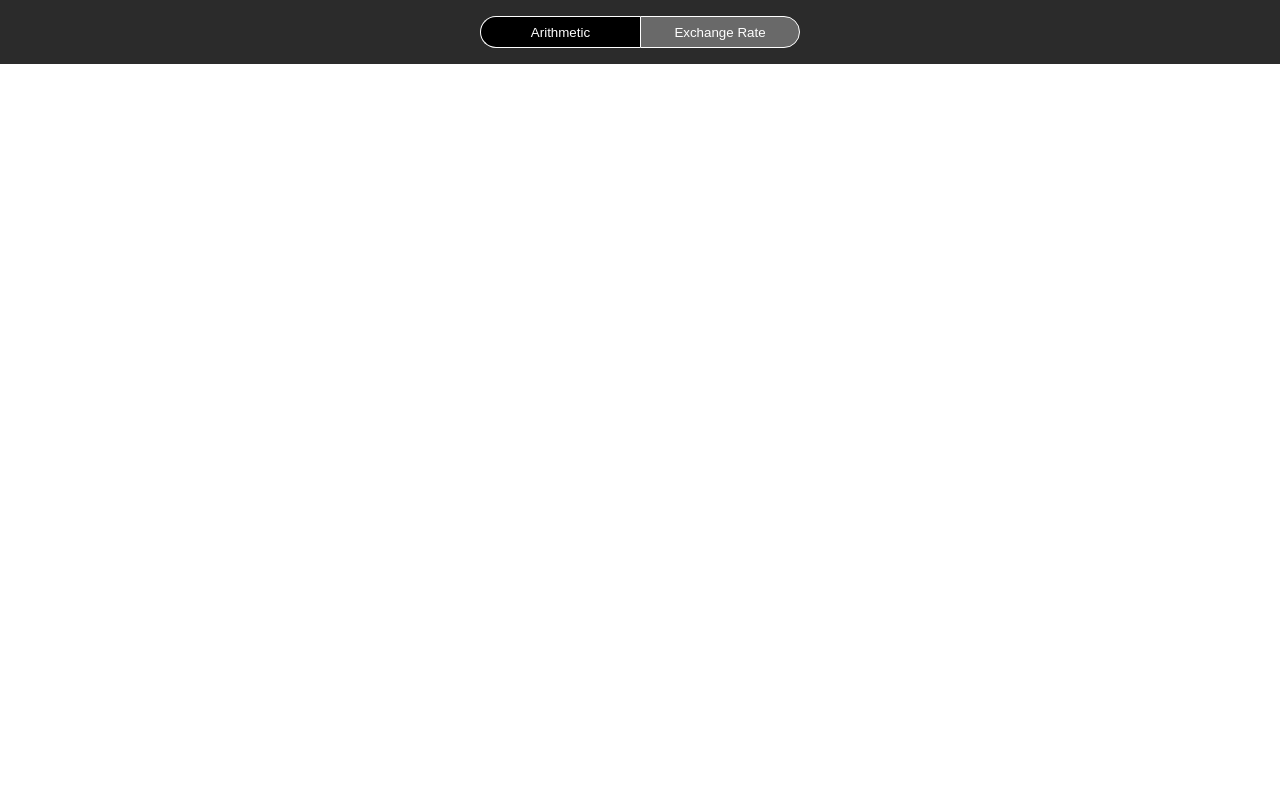
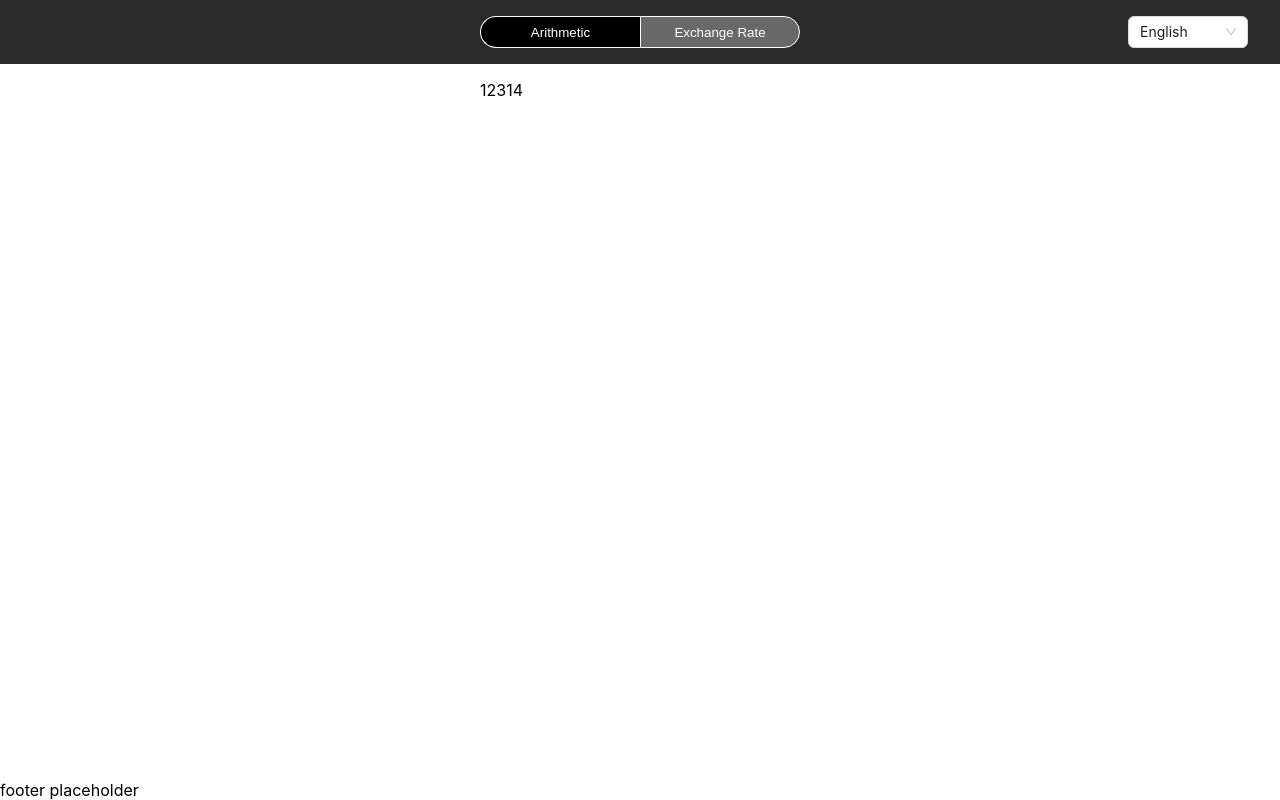
Before and after one commit to deathdayss/web-calculator, a Next.js app: page / in a window 1280 px wide. Built offline with nearby package versions, Linux system fonts and the light colour scheme.

Commit message:
Add Section Template

```diff
--- /dev/null
+++ b/components/ArithmeticMain/index.tsx
@@ -0,0 +1,5 @@
+const ArithmeticMain = () => {
+    return <div>12314</div>;
+}
+
+export default ArithmeticMain
--- /dev/null
+++ b/components/common/Footer/index.module.scss
@@ -0,0 +1,3 @@
+.footer {
+    margin-top: auto;
+}
--- /dev/null
+++ b/components/common/Footer/index.tsx
@@ -0,0 +1,7 @@
+import styles from './index.module.scss'
+
+export default function Footer() {
+    return <footer className={styles.footer}>
+        footer placeholder
+    </footer>
+}
--- a/components/common/Header/index.tsx
+++ b/components/common/Header/index.tsx
@@ -16,16 +16,19 @@ interface HeaderProps {
     sectionKey: string;
 }
 
-const headerContainerId = 'header-container'
-// const selectLanguageHandle = (langCode: LanguageCode) => {
-//     languageDisplay.setLangCode(langCode);
-// }
+const headerContainerId = 'header-container';
+const isUsinglanguageSelect = true;
+const selectLanguageHandle = (langCode: LanguageCode) => {
+    languageDisplay.setLangCode(langCode);
+}
 
 const Header = ({ sectionKey }: HeaderProps) => {
     const headerText = languageDisplay.getLangText.Header;
-    // useEffect(() => {
-    //     languageDisplay.setLangCodeFromLocalStorage()
-    // }, [])
+    useEffect(() => {
+        if (isUsinglanguageSelect) {
+            languageDisplay.setLangCodeFromLocalStorage()
+        }
+    }, [])
     return <div id={headerContainerId} className={styles.headerContainer}>
         <div className={styles.itemsContainer}>
             <div></div>
@@ -43,9 +46,9 @@ const Header = ({ sectionKey }: HeaderProps) => {
                 })}
             </div>
             <div className={styles.languageContainer}>
-                {/* <Select className={styles.select} getPopupContainer={() => document.getElementById(headerContainerId) as HTMLElement} value={languageDisplay.getLangCode} style={{ width: 120 }} onChange={selectLanguageHandle}>
+                {isUsinglanguageSelect ? <Select className={styles.select} getPopupContainer={() => document.getElementById(headerContainerId) as HTMLElement} value={languageDisplay.getLangCode} style={{ width: 120 }} onChange={selectLanguageHandle}>
                     {languageCodes.map(key => <Option key={key} value={key}>{commonLocalText.language[key]}</Option>)}
-                </Select> */}
+                </Select> : null}
             </div>
         </div>
     </div>
--- /dev/null
+++ b/components/common/SectionMain/index.module.scss
@@ -0,0 +1,3 @@
+.sectionMain {
+    padding: 1rem 30rem;
+}
--- /dev/null
+++ b/components/common/SectionMain/index.tsx
@@ -0,0 +1,13 @@
+import React from "react"
+import styles from './index.module.scss'
+
+
+interface SectionMainProps {
+    children: React.ReactNode
+}
+
+export default function SectionMain({ children }: SectionMainProps) {
+    return <main className={styles.sectionMain}>
+        {children}
+    </main>
+}
--- /dev/null
+++ b/components/common/SectionPage/index.module.scss
@@ -0,0 +1,5 @@
+.sectionBody {
+    min-height: 100vh;
+    display: flex;
+    flex-direction: column;
+}
--- /dev/null
+++ b/components/common/SectionPage/index.tsx
@@ -0,0 +1,21 @@
+import ArithmeticMain from '@/components/ArithmeticMain'
+import Footer from '../Footer'
+import Header from '../Header'
+import SectionMain from '../SectionMain'
+import styles from './index.module.scss'
+
+interface SectionPageProps {
+    sectionKey: string,
+    children: React.ReactNode
+}
+
+export default function SectionPage({ sectionKey, children }: SectionPageProps) {
+    return <div className={styles.sectionBody}>
+        <Header sectionKey={sectionKey} />
+        <SectionMain>
+            {children}
+        </SectionMain>
+
+        <Footer />
+    </div>
+}
--- a/pages/_app.tsx
+++ b/pages/_app.tsx
@@ -1,4 +1,3 @@
-import { muiTheme } from '@/styles/muiTheme/muiTheme';
 import { ThemeProvider } from '@emotion/react';
 import type { AppProps } from 'next/app';
 import Head from 'next/head';
@@ -9,12 +8,12 @@ import { enableStaticRendering } from "mobx-react-lite";
 enableStaticRendering(typeof window === "undefined");
 
 export default function App({ Component, pageProps }: AppProps) {
-  return <ThemeProvider theme={muiTheme}>
+  return <>
     <Head>
       <title>Web Calculator</title>
       <meta name="description" content="Generated by create next app" />
       <link rel="icon" href="/favicon.ico" />
     </Head>
     <Component {...pageProps} />
-  </ThemeProvider>
+  </>
 }
--- a/pages/index.tsx
+++ b/pages/index.tsx
@@ -1,19 +1,10 @@
-import Header from '@/components/common/Header'
+import ArithmeticMain from '@/components/ArithmeticMain'
+import SectionPage from '@/components/common/SectionPage'
 import { getSectionKeyFromUrl } from '@/helperFunction/url/urlUtil'
 import { GetServerSideProps } from 'next'
 
 export default function Home({ sectionKey }: any) {
-  return (
-    <div>
-      <Header sectionKey={sectionKey}/>
-      <main>
-
-      </main>
-
-      <footer>
-      </footer>
-    </div>
-  )
+  return <SectionPage sectionKey={sectionKey}><ArithmeticMain /></SectionPage>
 }
 
 export const getServerSideProps: GetServerSideProps = async (context) => {
--- a/styles/globals.scss
+++ b/styles/globals.scss
@@ -14,3 +14,7 @@ a {
 * {
   box-sizing: border-box;
 }
+
+.body {
+
+}
--- a/styles/muiTheme/muiTheme.ts
+++ /dev/null
@@ -1,9 +0,0 @@
-import { createTheme } from "@mui/material";
-
-export const muiTheme = createTheme({
-    typography: {
-        allVariants: {
-            textTransform: "none",
-        },
-    },
-});
```
